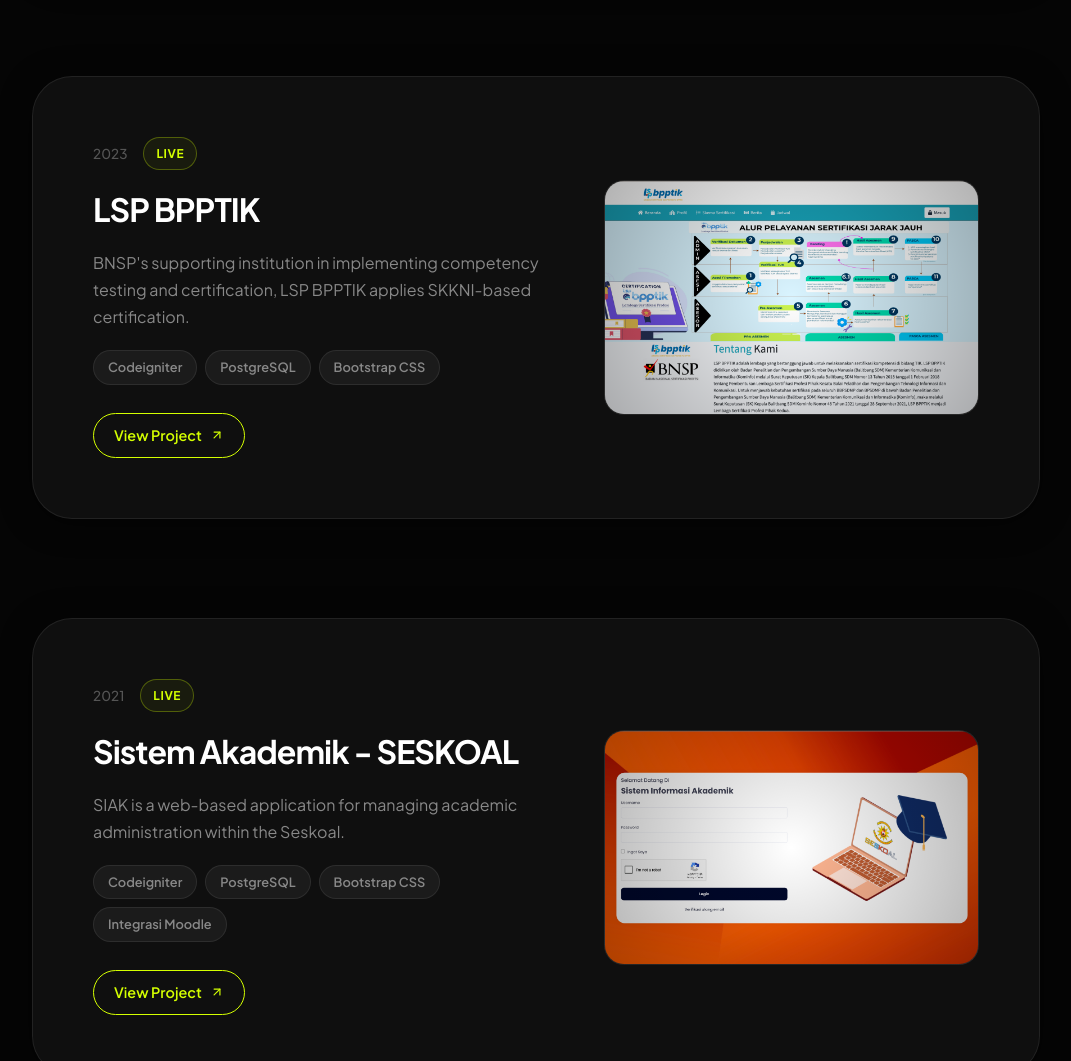
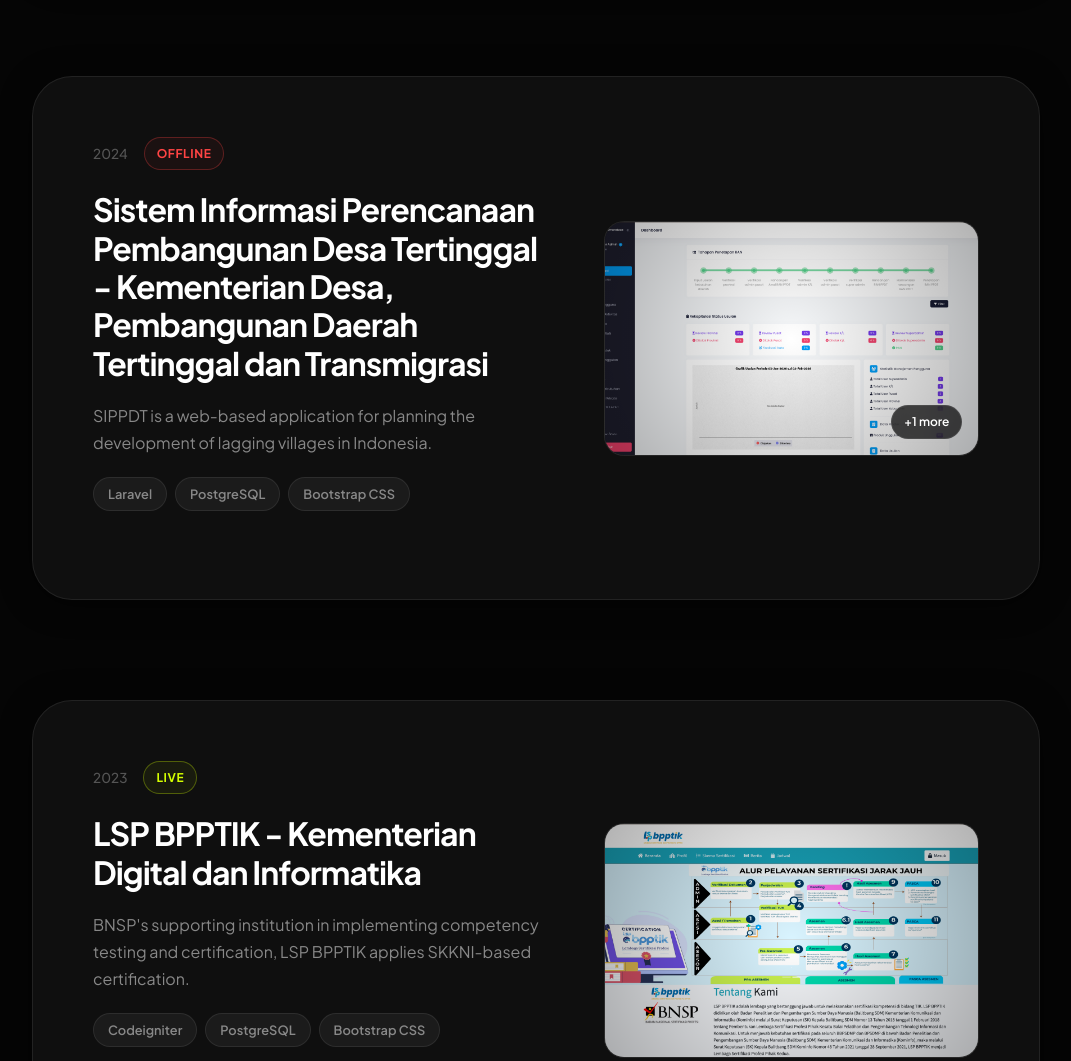
Before and after one commit to ikhsank6/ikhsank6.github.io, an Astro site: page / in a window 1280 px wide. Shown: the part 2220-3281 px from the top of the page, without its empty margins (104-1175 px from the left). Built offline with nearby package versions, Linux system fonts and the light colour scheme; Astro itself is replaced by a stand-in of ours; animation ran at ten frames a second.

Commit message:
feat: Add SIPPDT project with images and update LSP BPPTIK project title.

```diff
--- a/src/components/Projects.tsx
+++ b/src/components/Projects.tsx
@@ -17,7 +17,17 @@ const projects = [
     ]
   },
   {
-    title: 'LSP BPPTIK',
+    title: 'Sistem Informasi Perencanaan Pembangunan Desa Tertinggal - Kementerian Desa, Pembangunan Daerah Tertinggal dan Transmigrasi',
+    description: 'SIPPDT is a web-based application for planning the development of lagging villages in Indonesia.',
+    year: '2024',
+    status: 'not-live',
+    tech: ['Laravel', 'PostgreSQL', 'Bootstrap CSS'],
+    link: '',
+    github: '',
+    images: ['/images/sippdt_1.png', '/images/sippdt_2.png']
+  },
+  {
+    title: 'LSP BPPTIK - Kementerian Digital dan Informatika',
     description: 'BNSP\'s supporting institution in implementing competency testing and certification, LSP BPPTIK applies SKKNI-based certification.',
     year: '2023',
     status: 'live',
```
Also changed, not shown: public/images/sippdt_1.png (added), public/images/sippdt_2.png (added).
